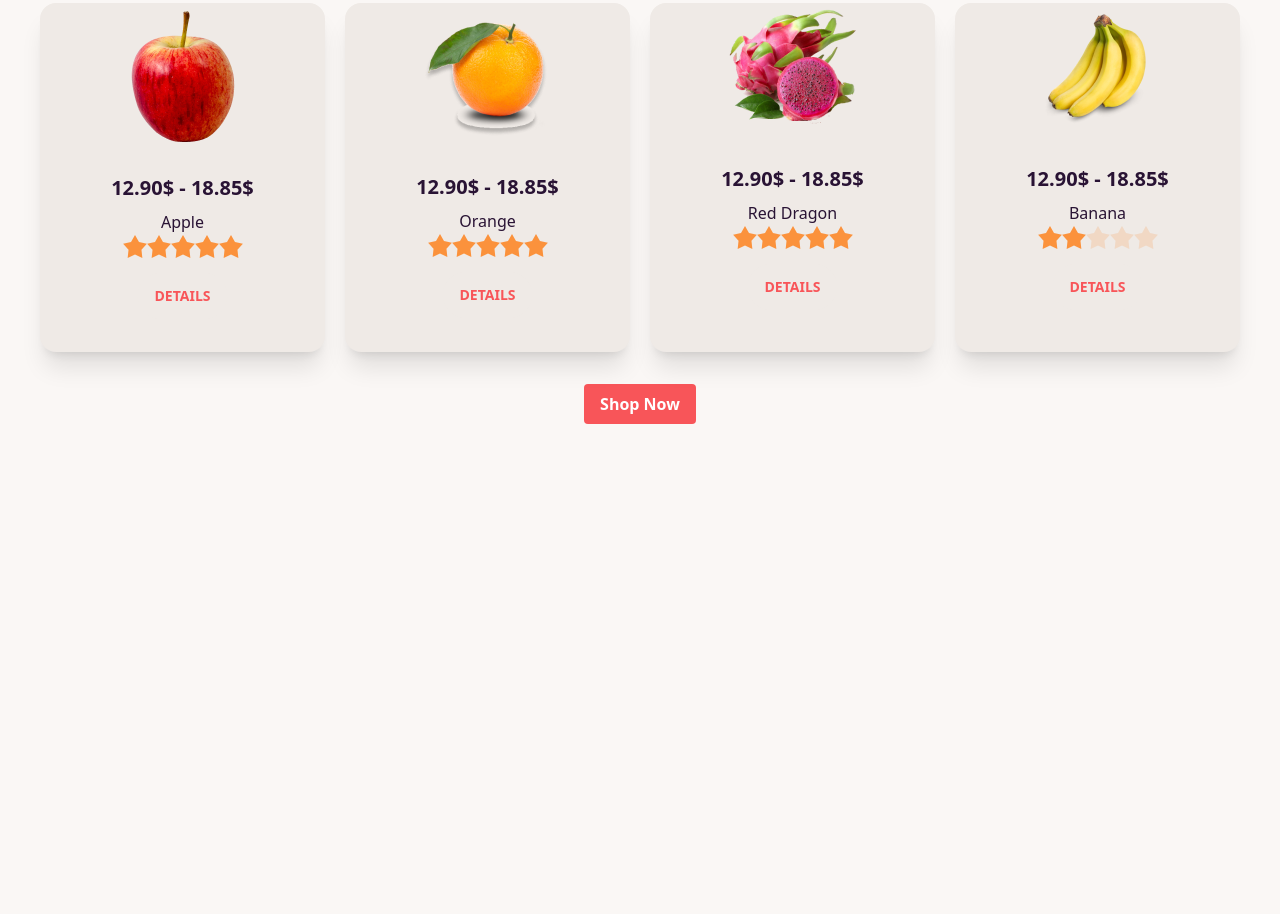
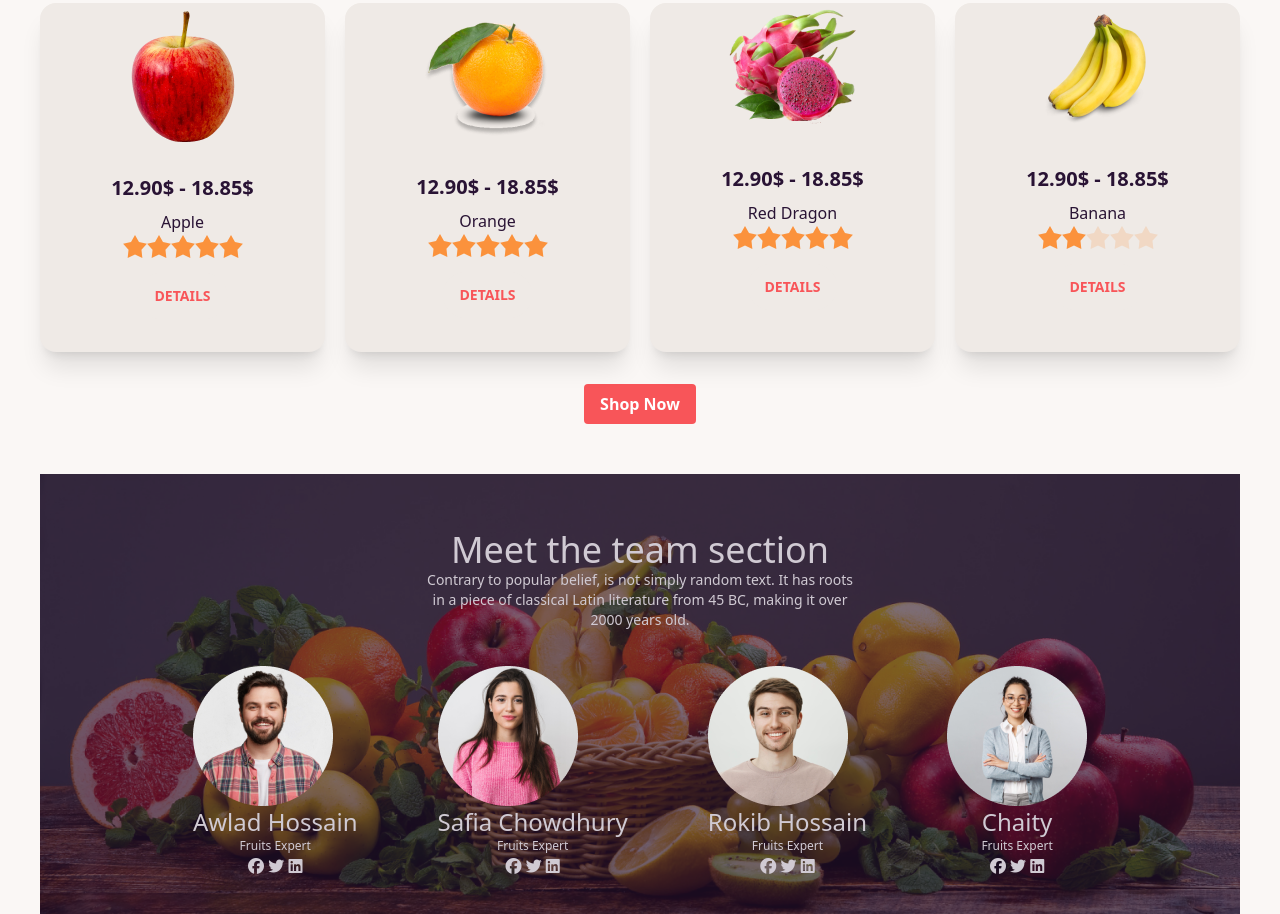
Before and after one commit to mehedi-mh/B8A3-fruit-brust, a plain HTML site: page index.html in a window 1280 px wide. Shown: the part 895-1809 px from the top of the page. Before the commit the page ends 1319 px from the top, so only its background shows below. Drawn offline with nearby package versions, Linux system fonts and the light colour scheme.

Commit message:
added team section

```diff
--- a/index.html
+++ b/index.html
@@ -525,6 +525,57 @@
                </div>
            </div>
 
+           <div
+           class="hero min-h-[426px] max-w-screen-xl mx-auto mt-[50px] bg-no-repeat bg-cover "
+           style="background-image: url('./images/banner1.png');">
+           <div class="hero-overlay bg-opacity-60"></div>
+           <div
+             class="hero-content text-center text-neutral-content flex flex-col max-w-screen-xl mx-auto ">
+             <div class="max-w-[45%] mx-auto pt-10">
+               <h1 class="text-4xl">Meet the team section</h1>
+               <p class="text-sm">Contrary to popular belief, is not simply random
+                 text. It has roots in a piece of classical Latin literature from
+                 45 BC, making it over 2000 years old.</p>
+             </div>
+             <div class="lg:flex justify-center gap-20 pt-5 pb-5 ">
+               <div class>
+                 <img src="./images/member1.png" alt>
+                 <h3 class="text-2xl">Awlad Hossain</h3>
+                 <p class="text-xs">Fruits Expert</p>
+                 <p class><i class="fa-brands fa-facebook "></i> <i
+                     class="fa-brands fa-twitter"></i> <i
+                     class="fa-brands fa-linkedin"></i></p>
+               </div>
+               <div>
+                 <img src="./images/member2.png" alt>
+                 <h3 class="text-2xl">Safia Chowdhury</h3>
+                 <p class="text-xs">Fruits Expert</p>
+                 <p class><i class="fa-brands fa-facebook "></i> <i
+                     class="fa-brands fa-twitter"></i> <i
+                     class="fa-brands fa-linkedin"></i></p>
+               </div>
+               <div>
+                 <img src="./images/member3.png" alt>
+                 <h3 class="text-2xl">Rokib Hossain</h3>
+                 <p class="text-xs">Fruits Expert</p>
+                 <p class><i class="fa-brands fa-facebook "></i> <i
+                     class="fa-brands fa-twitter"></i> <i
+                     class="fa-brands fa-linkedin"></i></p>
+               </div>
+               <div>
+                 <img src="./images/member4.png" alt>
+                 <h3 class="text-2xl">Chaity</h3>
+                 <p class="text-xs">Fruits Expert</p>
+                 <p class><i class="fa-brands fa-facebook "></i> <i
+                     class="fa-brands fa-twitter"></i> <i
+                     class="fa-brands fa-linkedin"></i></p>
+               </div>
+             </div>
+
+           </div>
+         </div>
+
+
         </main>
 
     </body>
```
